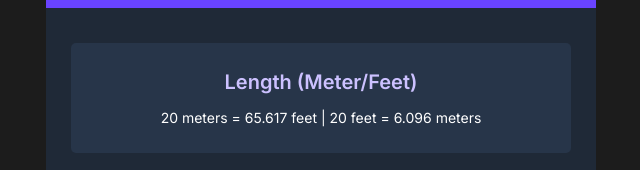
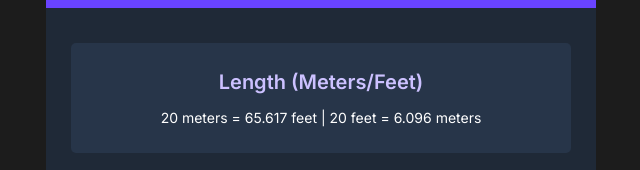
Before and after one commit to adenning4/unit-converter, a plain HTML site: page index.html in a window 1280 px wide. Shown: the part 307-477 px from the top of the page, 319-959 px from the left. Drawn offline with Linux system fonts and the light colour scheme.

Commit message:
typo fix

```diff
--- a/index.html
+++ b/index.html
@@ -22,7 +22,7 @@
       </div>
       <div id="results">
         <div class="outputBox">
-          <h2 class="outputTitle">Length (Meter/Feet)</h2>
+          <h2 class="outputTitle">Length (Meters/Feet)</h2>
           <p class="outputText" id="length-output"></p>
         </div>
         <div class="outputBox">
```
